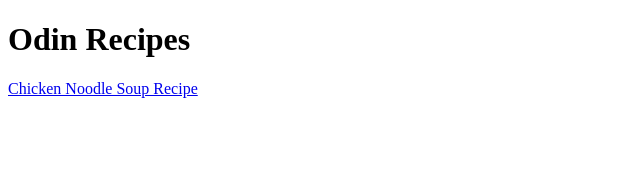
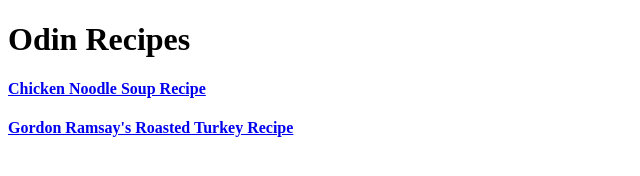
Before and after one commit to SpaceCowboy054/odin-recipes, a plain HTML site: page index.html in a window 1280 px wide. Shown: the whole page, without its empty margins (0-640 px from the left). Drawn offline with Linux system fonts and the light colour scheme.

Commit message:
Added additional recipe on homepage

```diff
--- a/index.html
+++ b/index.html
@@ -6,6 +6,7 @@
     </head>
     <body>
         <h1>Odin Recipes</h1>
-        <a href = "./recipes/chicken-noodle-soup.html">Chicken Noodle Soup Recipe</a>
+        <h4><a href = "./recipes/chicken-noodle-soup.html">Chicken Noodle Soup Recipe</a></h4>
+        <h4><a href = "https://www.gordonramsay.com/gr/recipes/roast-turkey-with-lemon-parsley-and-garlic/">Gordon Ramsay's Roasted Turkey Recipe</a></h4>
     </body>
 </html>
```
